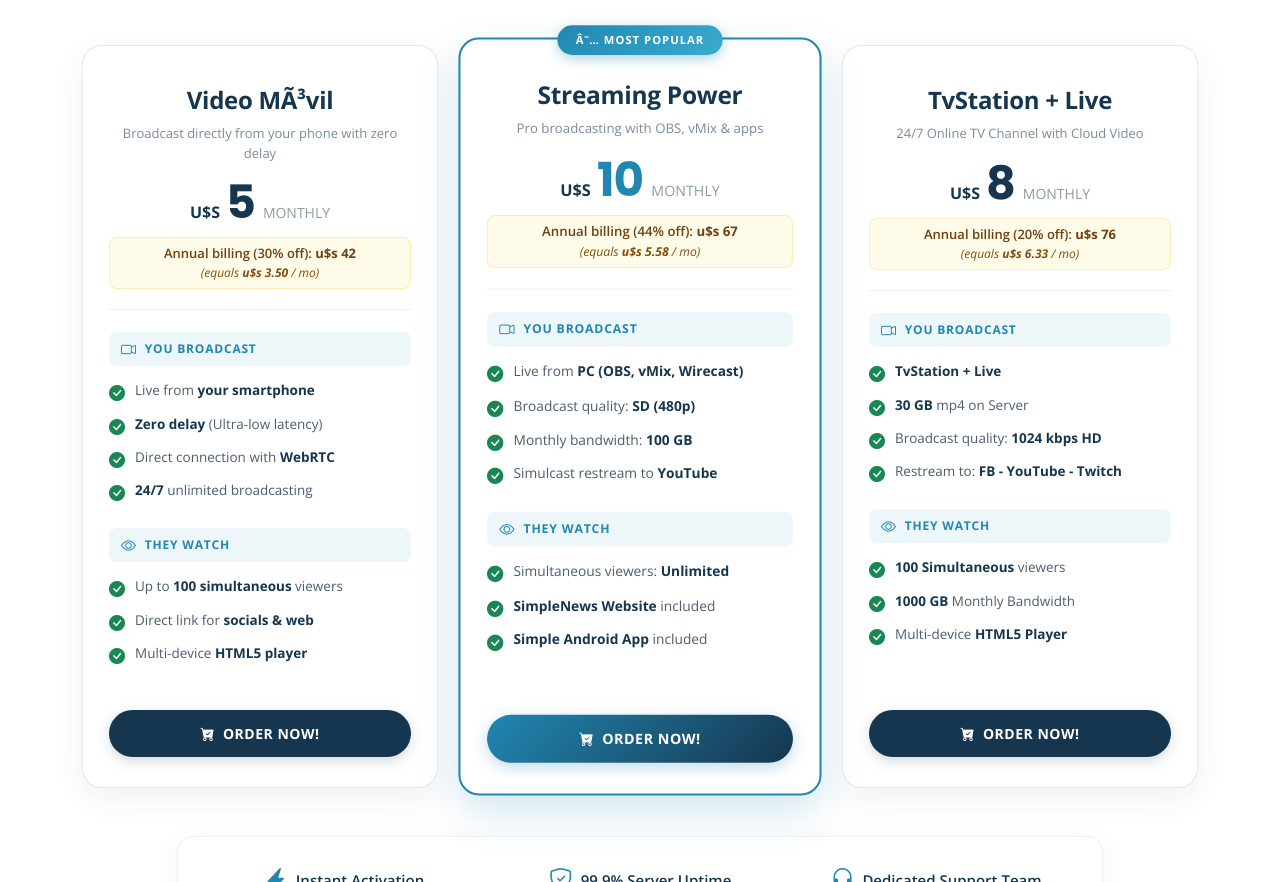
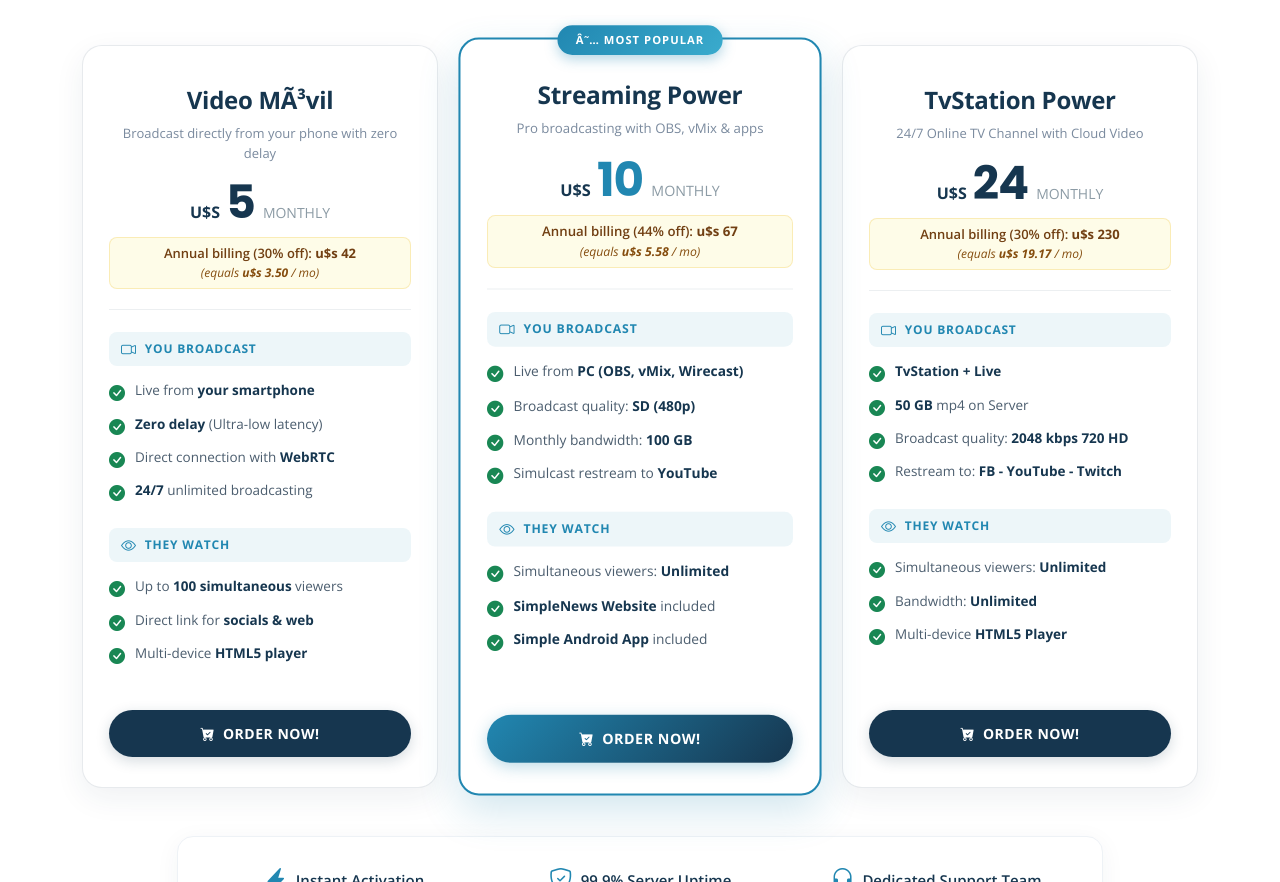
Before and after one commit to altomarketing/radionube, a plain HTML site: page en/video-streaming.html in a window 1280 px wide. Shown: the part 1615-2497 px from the top of the page. Drawn offline with nearby package versions, Linux system fonts and the light colour scheme.

Commit message:
update: plan TvStation Power (USD 24/mo, Anual 230, 50GB, 2048kbps, hosting 131) en ES y EN

```diff
--- a/en/video-streaming.html
+++ b/en/video-streaming.html
@@ -366,20 +366,20 @@ margin:20px;
           </div>
         </div>
 
-        <!-- Plan 3: TvStation + Live -->
+        <!-- Plan 3: TvStation Power -->
         <div class="col-lg-4 col-md-6 mb-4 mb-lg-0">
           <div class="modern-pricing-card">
             <div class="pricing-header">
-              <div class="pricing-title">TvStation + Live</div>
+              <div class="pricing-title">TvStation Power</div>
               <div class="pricing-subtitle">24/7 Online TV Channel with Cloud Video</div>
               <div class="pricing-price-box">
                 <span class="pricing-currency" data-currency-symbol>u$s</span>
-                <span class="pricing-amount" data-price-usd="8">8</span>
+                <span class="pricing-amount" data-price-usd="24">24</span>
                 <span class="pricing-period">MONTHLY</span>
               </div>
               <div class="pricing-annual-badge">
-                <span>Annual billing (20% off): <strong><span data-currency-symbol>u$s</span> <span data-price-usd="76">76</span></strong></span>
-                <span class="pricing-monthly-equiv">(equals <strong><span data-currency-symbol>u$s</span> <span data-price-usd="6.33">6.33</span></strong> / mo)</span>
+                <span>Annual billing (30% off): <strong><span data-currency-symbol>u$s</span> <span data-price-usd="230">230</span></strong></span>
+                <span class="pricing-monthly-equiv">(equals <strong><span data-currency-symbol>u$s</span> <span data-price-usd="19.17">19.17</span></strong> / mo)</span>
               </div>
             </div>
 
@@ -390,8 +390,8 @@ margin:20px;
               </div>
               <ul class="pricing-features-list">
                 <li><i class="bi bi-check-circle-fill"></i> <span><strong>TvStation + Live</strong></span></li>
-                <li><i class="bi bi-check-circle-fill"></i> <span><strong>30 GB</strong> mp4 on Server</span></li>
-                <li><i class="bi bi-check-circle-fill"></i> <span>Broadcast quality: <strong>1024 kbps HD</strong></span></li>
+                <li><i class="bi bi-check-circle-fill"></i> <span><strong>50 GB</strong> mp4 on Server</span></li>
+                <li><i class="bi bi-check-circle-fill"></i> <span>Broadcast quality: <strong>2048 kbps 720 HD</strong></span></li>
                 <li><i class="bi bi-check-circle-fill"></i> <span>Restream to: <strong>FB - YouTube - Twitch</strong></span></li>
               </ul>
             </div>
@@ -402,14 +402,14 @@ margin:20px;
                 <i class="bi bi-eye"></i> They Watch
               </div>
               <ul class="pricing-features-list">
-                <li><i class="bi bi-check-circle-fill"></i> <span><strong>100 Simultaneous</strong> viewers</span></li>
-                <li><i class="bi bi-check-circle-fill"></i> <span><strong>1000 GB</strong> Monthly Bandwidth</span></li>
+                <li><i class="bi bi-check-circle-fill"></i> <span>Simultaneous viewers: <strong>Unlimited</strong></span></li>
+                <li><i class="bi bi-check-circle-fill"></i> <span>Bandwidth: <strong>Unlimited</strong></span></li>
                 <li><i class="bi bi-check-circle-fill"></i> <span>Multi-device <strong>HTML5 Player</strong></span></li>
               </ul>
             </div>
 
             <div class="pricing-cta-wrap">
-              <a target="_blank" href="https://panel.altomarketing.com/es/configurar/hosting/130?currency=USD" class="pricing-btn">
+              <a target="_blank" href="https://panel.altomarketing.com/es/configurar/hosting/131?currency=USD" class="pricing-btn">
                 <i class="bi bi-cart-check-fill"></i> ORDER NOW!
               </a>
             </div>
```
Also changed, not shown: video-streaming.html (+10 -10 lines).
